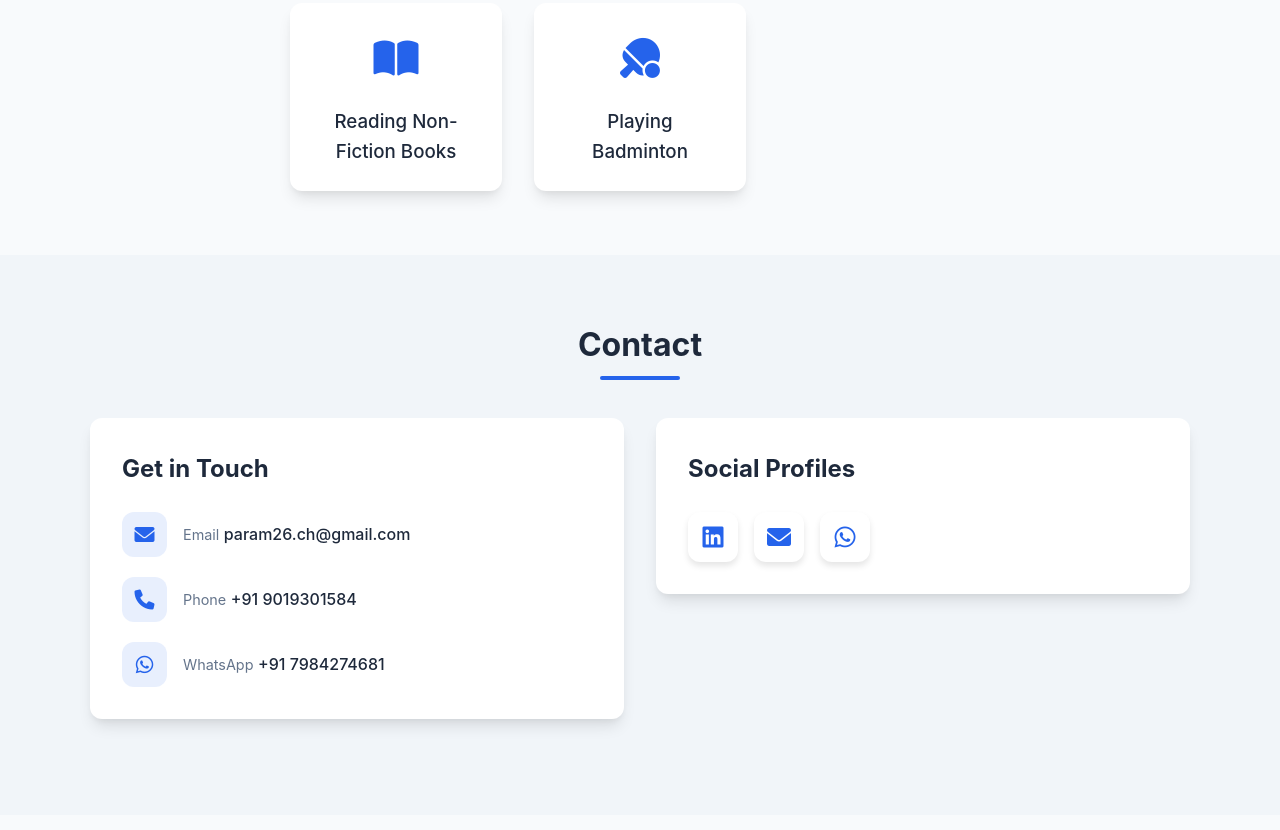
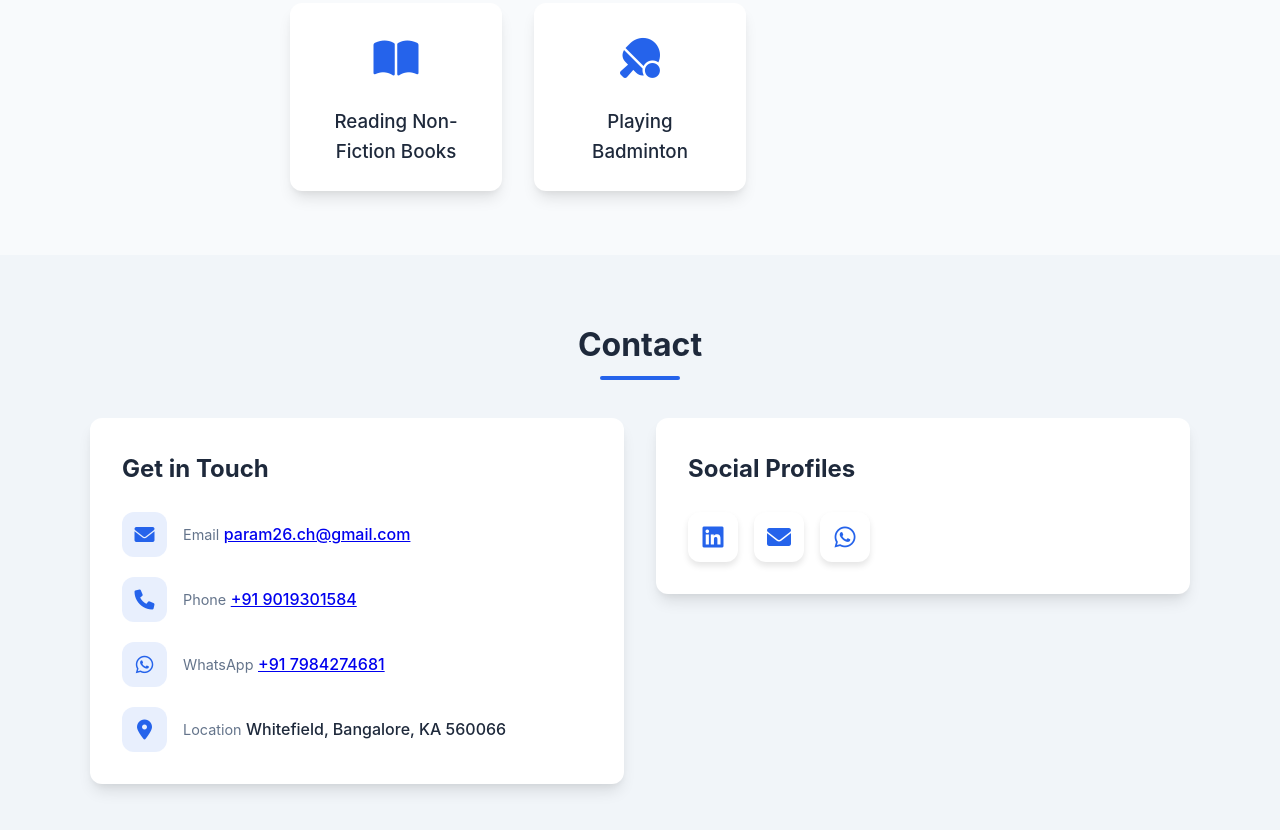
Before and after one commit to param-resume/param-resume.github.io, a plain HTML site: page index.html in a window 1280 px wide. Shown: the part 6191-7021 px from the top of the page. Drawn offline with Linux system fonts and the light colour scheme.

Commit message:
Update index.html

```diff
--- a/index.html
+++ b/index.html
@@ -1135,7 +1135,9 @@
                         </div>
                         <div class="contact-text">
                             <span class="contact-label">Email</span>
-                                            <span class="contact-value">param26.ch@gmail.com</span>
+                            <span class="contact-value">
+                                <a href="mailto:param26.ch@gmail.com">param26.ch@gmail.com</a>
+                            </span>
                         </div>
                     </div>
                     <div class="contact-detail">
@@ -1144,7 +1146,9 @@
                         </div>
                         <div class="contact-text">
                             <span class="contact-label">Phone</span>
-                                            <span class="contact-value">+91 9019301584</span>
+                            <span class="contact-value">
+                                <a href="tel:+919019301584">+91 9019301584</a>
+                            </span>
                         </div>
                     </div>
                     <div class="contact-detail">
@@ -1153,7 +1157,18 @@
                         </div>
                         <div class="contact-text">
                             <span class="contact-label">WhatsApp</span>
-                                            <span class="contact-value">+91 7984274681</span>
+                            <span class="contact-value">
+                                <a href="https://wa.me/917984274681" target="_blank">+91 7984274681</a>
+                            </span>
+                        </div>
+                    </div>
+                    <div class="contact-detail">
+                        <div class="contact-icon">
+                            <i class="fas fa-map-marker-alt"></i>
+                        </div>
+                        <div class="contact-text">
+                            <span class="contact-label">Location</span>
+                            <span class="contact-value">Whitefield, Bangalore, KA 560066</span>
                         </div>
                     </div>
                 </div>
@@ -1165,9 +1180,6 @@
                         <a href="https://www.linkedin.com/in/parmeshwar-chaurasia-3" class="social-link" target="_blank">
                             <i class="fab fa-linkedin"></i>
                         </a>
-                                      <!--  <a href="https://github.com/param-resume" class="social-link" target="_blank">
-                                            <i class="fab fa-github"></i>
-                                        </a> -->
                         <a href="mailto:param26.ch@gmail.com" class="social-link">
                             <i class="fas fa-envelope"></i>
                         </a>
```
Lines whose indentation alone changed are shown as unchanged.
